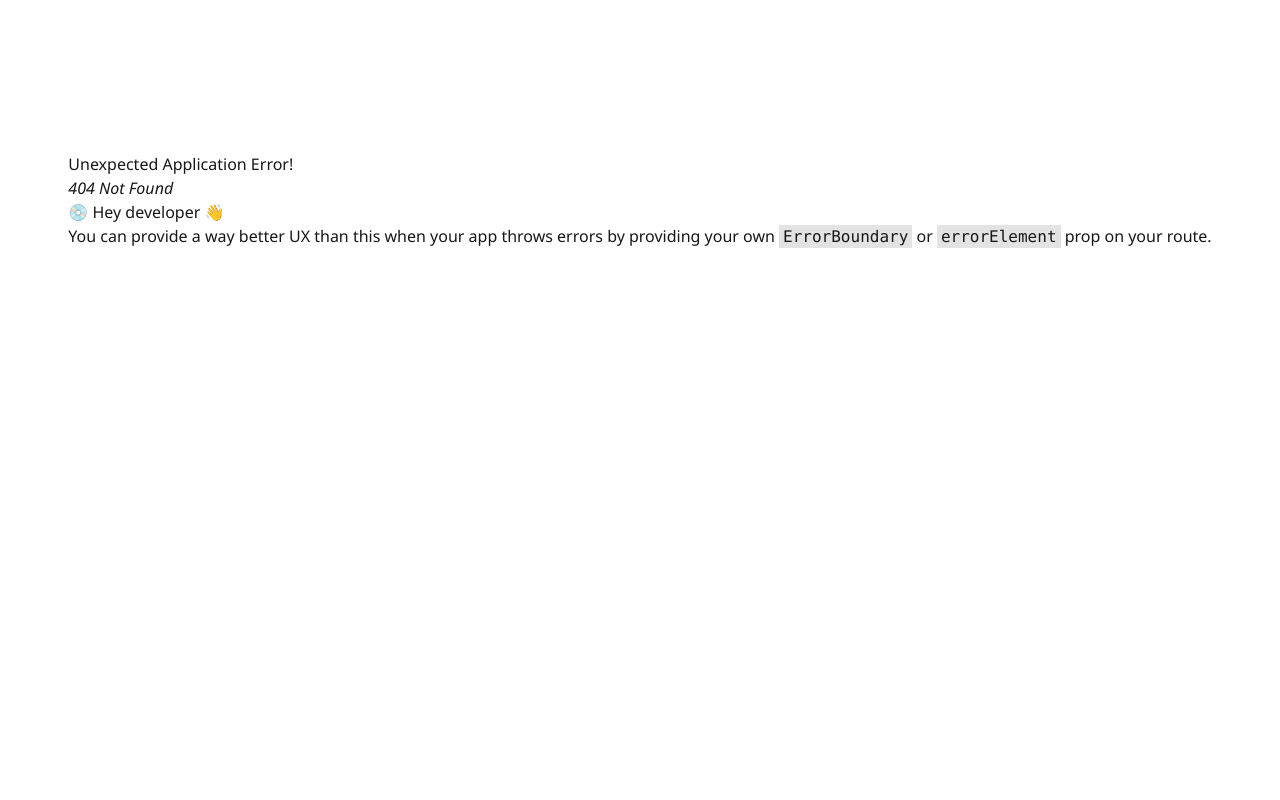
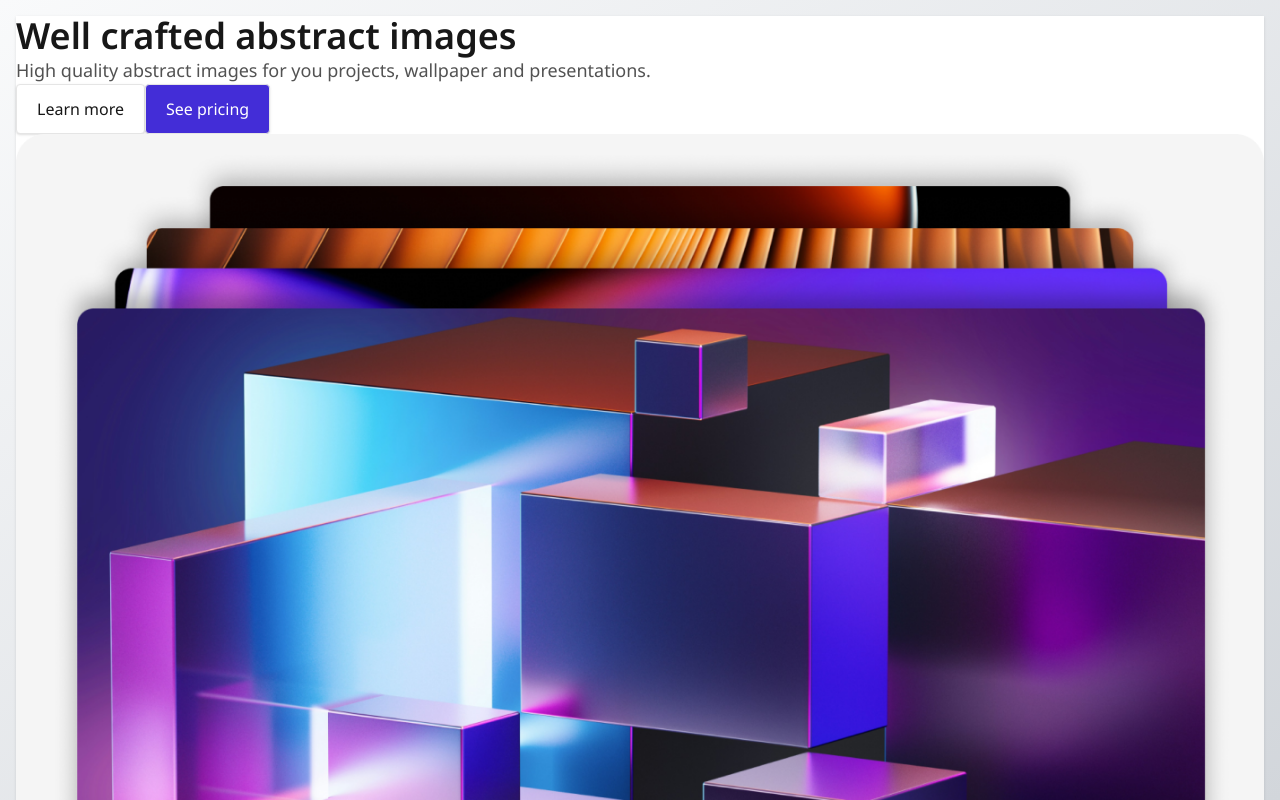
Before and after one commit to Jehrman27/marketing-project, a React (Vite) app: page /hero-section-simple in a window 1280 px wide. Before the commit this address had no page. Built offline with nearby package versions, Linux system fonts and the light colour scheme.

Commit message:
initial Hero Section Simple

```diff
--- a/src/Home.tsx
+++ b/src/Home.tsx
@@ -9,6 +9,7 @@ function Home() {
         <Link to="/testimonial-card">Testimonial Card</Link>
         <Link to="/blog-card">Blog Card</Link>
         <Link to="/profile-card">Profile Card</Link>
+        <Link to="/hero-section-simple">Hero Section Simple</Link>
       </ul>
     </div>
   );
--- a/src/Router.tsx
+++ b/src/Router.tsx
@@ -4,6 +4,7 @@ import { ProfileCardPage } from "./pages/ProfileCardPage/ProfileCardPage";
 import { Layout } from "./pages/Layout/Layout";
 import { TestimonialCardPage } from "./pages/TestimonialCardPage/TestimonialCardPage";
 import { BlogCardPage } from "./pages/BlogCardPage/BlogCardPage";
+import { HeroSectionSimplePage } from "./pages/HeroSectionSimplePage/HeroSectionSimplePage";
 
 const router = createBrowserRouter([
   {
@@ -26,6 +27,10 @@ const router = createBrowserRouter([
         path: "profile-card",
         element: <ProfileCardPage />,
       },
+      {
+        path: "hero-section-simple",
+        element: <HeroSectionSimplePage />,
+      },
     ],
   },
 ]);
--- /dev/null
+++ b/src/components/HeroSectionSimple/HeroSectionSimple.tsx
@@ -0,0 +1,22 @@
+export const HeroSectionSimple = () => {
+  return (
+    <div className="bg-white w-full shadow-sm">
+      <div>
+        <h2 className="text-4xl font-semibold">Well crafted abstract images</h2>
+        <p className="text-lg font-normal text-neutral-600">
+          High quality abstract images for you projects, wallpaper and
+          presentations.
+        </p>
+        <button className="py-3 px-5 rounded-sm shadow-sm border-1 border-neutral-200 bg-white text-neutral-900">
+          Learn more
+        </button>
+        <button className="py-3 px-5 rounded-sm shadow-sm border-1 border-neutral-200 bg-indigo-700 text-white">
+          See pricing
+        </button>
+      </div>
+      <div>
+        <img src="prism.png" className="object-cover w-fit" />
+      </div>
+    </div>
+  );
+};
--- /dev/null
+++ b/src/pages/HeroSectionSimplePage/HeroSectionSimplePage.tsx
@@ -0,0 +1,9 @@
+import { HeroSectionSimple } from "../../components/HeroSectionSimple/HeroSectionSimple";
+
+export const HeroSectionSimplePage = () => {
+  return (
+    <div className="p-4">
+      <HeroSectionSimple />
+    </div>
+  );
+};
```
Also changed, not shown: public/prism.png (added).
